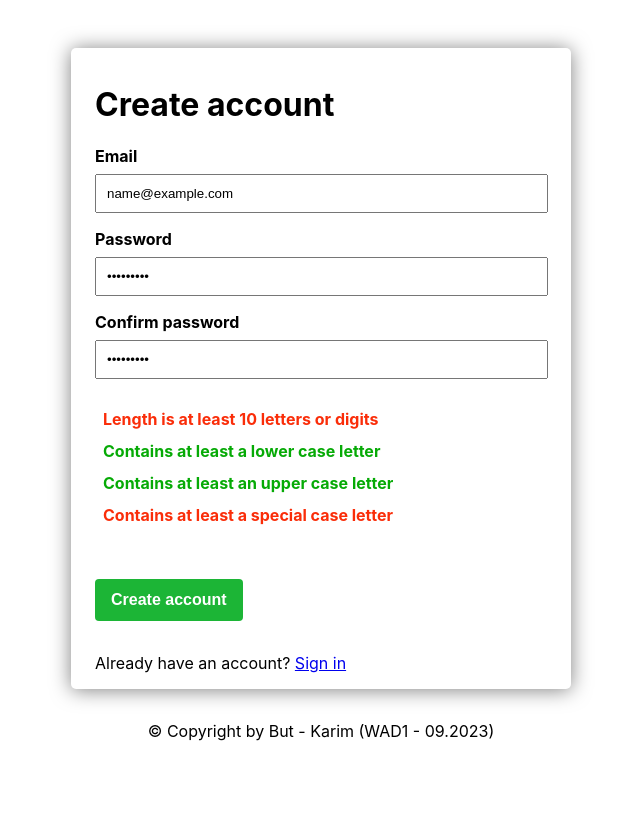
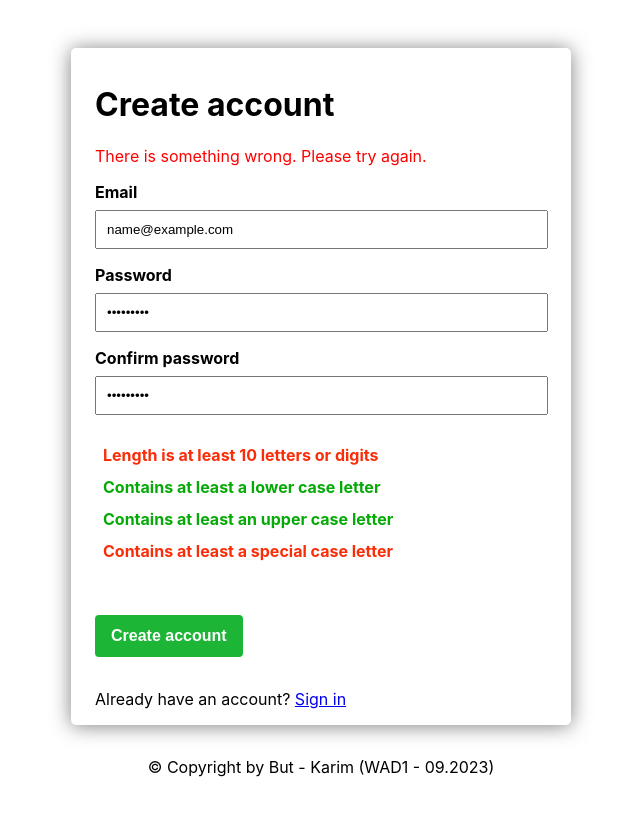
Before and after one commit to butbuiapp/wad1-final-project, a React (Create React App) app in the folder frontend/: page /signup in a window 1280 px wide. Both pictures are taken after typing "name@example.com", "Sample123", "Sample123" into the empty fields and a click on the button "Create account". Shown: the top 816 px of the page, without its empty margins (319-959 px from the left). Built offline with nearby package versions, Linux system fonts and the light colour scheme; no server answers.

Commit message:
fixed an issue in signup page

```diff
--- /dev/null
+++ b/frontend/src/components/ValidationError.js
@@ -0,0 +1,9 @@
+const ValidationError = ({ item }) => {
+  return (
+    <div className={item.isValid ? 'valid-criteria': 'invalid-criteria'}>
+      <b>{item.name}</b>
+    </div>
+  )
+}
+
+export default ValidationError
--- a/frontend/src/pages/UserSignUp.js
+++ b/frontend/src/pages/UserSignUp.js
@@ -1,9 +1,10 @@
 import '../css/Login.css';
-import { useRef, useState } from 'react';
+import { useEffect, useRef, useState } from 'react';
 import { useNavigate } from 'react-router-dom';
 import DisplayMessage from '../components/DisplayMessage';
 import Footer from '../components/Footer';
 import UserService from '../services/UserService';
+import ValidationError from '../components/ValidationError';
 
 function UserSignUp() {
   const emailRef = useRef(null);
@@ -16,22 +17,22 @@
   const [isCriteriaVisible, setIsCriteriaVisible] = useState(false);
   const [passCriteria, setPassCriteria] = useState([
     {
-      key: '1',
+      id: 1,
       name: 'Length is at least 10 letters or digits',
       isValid: false,
     },
     {
-      key: '2',
+      id: 2,
       name: 'Contains at least a lower case letter',
       isValid: false,
     },
     {
-      key: '3',
+      id: 3,
       name: 'Contains at least an upper case letter',
       isValid: false,
     },
     {
-      key: '4',
+      id: 4,
       name: 'Contains at least a special case letter',
       isValid: false,
     },
@@ -39,18 +40,16 @@
 ])
 
   async function submitHandler(e) {
-    // console.log(e);
-    // const { password, email} = user;
     e.preventDefault();
 
     console.log(validatePassword());
 
     if(!validatePassword()) {
-      // console.log('criteria ', passCriteria);
-
+      setIsCriteriaVisible(true);
+    } else {
       setIsCriteriaVisible(true);
       return;
-    };
+    }
 
     const res = await UserService.singup({
                   email: emailRef.current.value,
@@ -78,9 +77,7 @@
     const hasOneUpperCase = new RegExp('(?=.*[A-Z])');
     const hasOneSpecialChar = new RegExp('(?=.*[^A-Za-z0-9])');
 
-    // const copyOfCriteria = passCriteria.map(item => ({ ...item, isValid: false }));
-    //setPassCriteria(copyOfCriteria);
-    // console.log({copyOfCriteria})
+    passCriteria.forEach(item => item.isValid = false);
 
     if(password === confirmPassword) {
       setIsMatching(true);
@@ -89,35 +86,35 @@
     }
 
     if(hasLengthOf10.test(password)) {
-      replaceCriteria(0);
+      replaceCriteria(1);
     }
 
     if(hasOneLowerCase.test(password)) {
-      replaceCriteria(1);
+      replaceCriteria(2);
     }
 
     if(hasOneUpperCase.test(password)) {
-      replaceCriteria(2);
+      replaceCriteria(3);
     }
 
     if(hasOneSpecialChar.test(password)) {
-      replaceCriteria(3);
+      replaceCriteria(4);
     }
 
     return (passCriteria.every(item => item.isValid));
   }
 
-  const replaceCriteria = (index) => {
-    const found = passCriteria[index];
-    found.isValid = true;
-
-    passCriteria.splice(index, 1, found);
-
-    console.log('found ', found);
-    setPassCriteria(passCriteria);
+  const replaceCriteria = (id) => {
+    setPassCriteria(prev =>
+      prev.map(criteria => {
+        if(id === criteria.id) {
+          return { ...criteria, isValid: true };
+        } else {
+          return criteria;
+        }
+      })
+    )
   }
-
-  console.log('rendered');
 
   return (
     <div className='login'>
@@ -157,19 +154,14 @@
             </div>
           </div>
 
+          {}
+
           <div >
               { isCriteriaVisible && <>
                 <div style={{ padding: '1rem', lineHeight: '2'}}>
                   { !isMatching ? <div className='invalid-criteria'> <b>Passwords do not match</b> </div> :
                     <>
-                      { passCriteria.map((item) =>
-                        {
-                          return (
-                            <div key={item.key}>
-                              {item.isValid ? <b className='valid-criteria'>{item.name}</b> : <b className='invalid-criteria'>{item.name}</b>}
-                            </div>
-                          )
-                        }
+                      { passCriteria.map((item) => <ValidationError key={item.id} item={item} />
                       )}
                     </>
                   }
@@ -177,8 +169,6 @@
               </>
               }
           </div>
-
-
 
           <div className='actions'>
             <button className='btn medium ml'>Create account</button>
```
